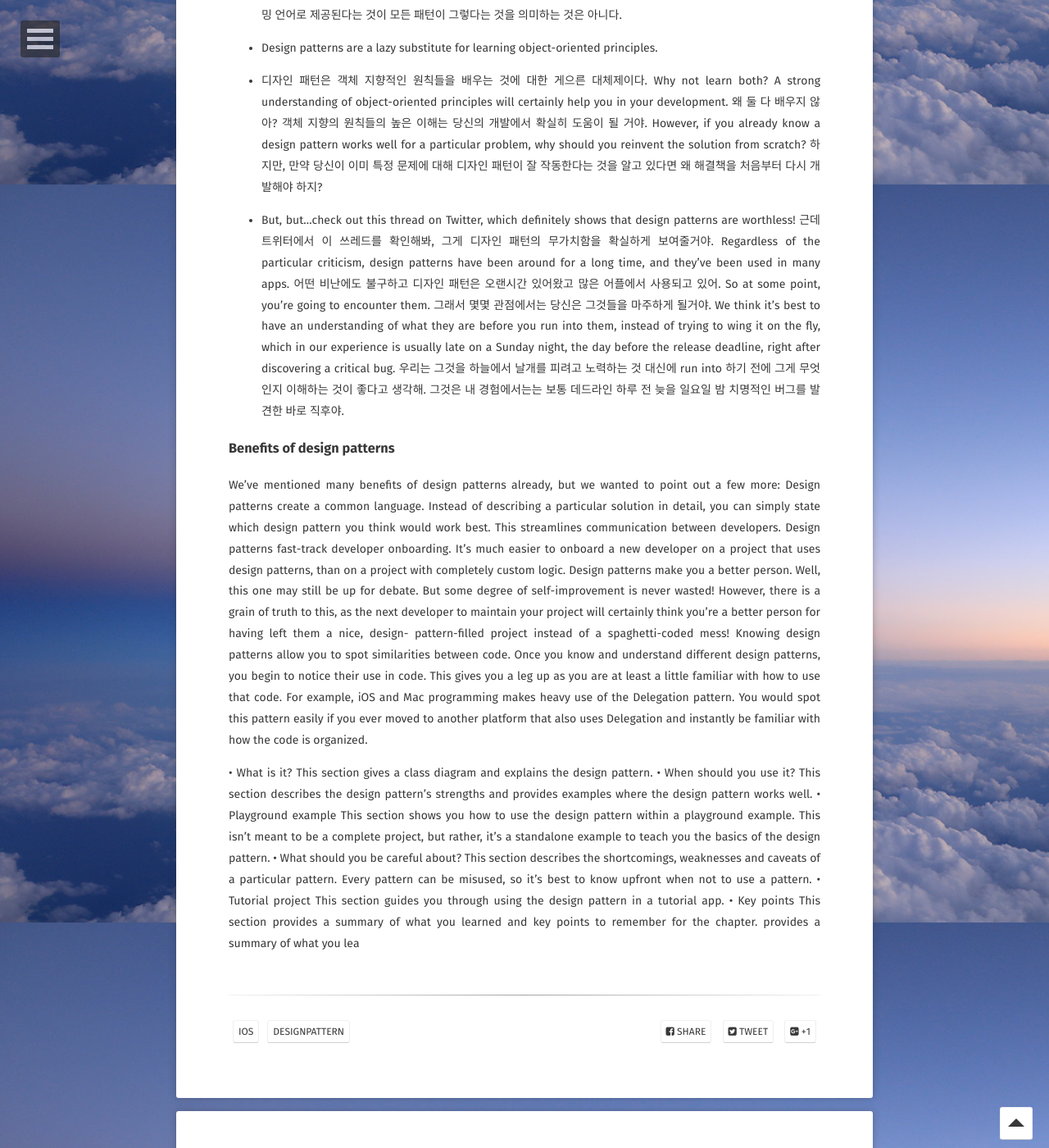
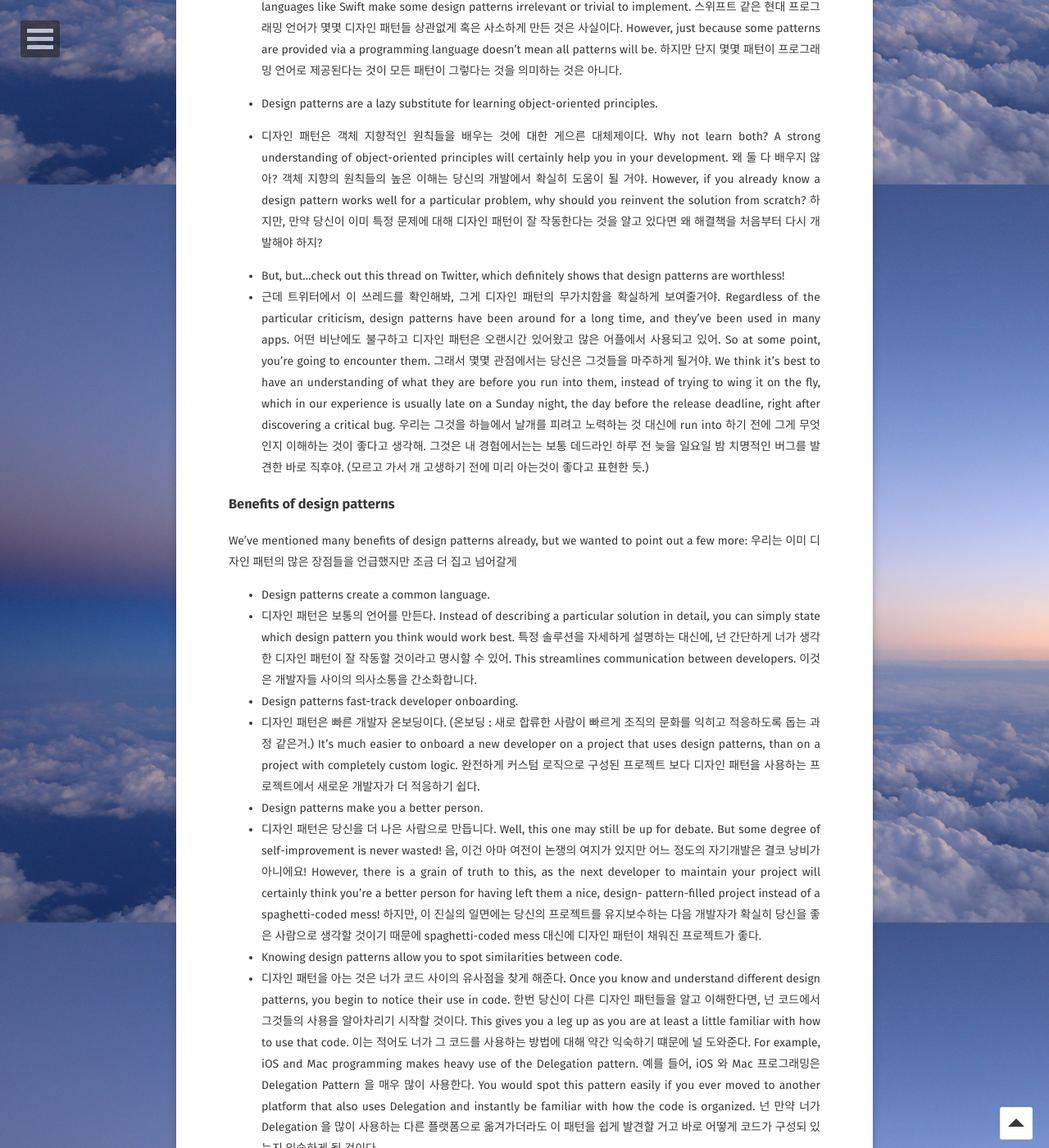
Before and after one commit to DanJeong-KR/changSic.github.io, a Jekyll site: the page built from _posts/2019-11-09-DesignPattern.md, in a window 1280 px wide and 1400 px high, scrolled down 3375 px. Shown: the whole window at 82% size. Built offline with Jekyll 4.4.1, drawn with Linux system fonts in a browser that asks for light colours; some web fonts are replaced; comment, search, counter and statistics services are not loaded; some of the changed text lies outside the part shown.

Commit message:
Posting Design Pattern

```diff
--- a/_posts/2019-11-09-DesignPattern.md
+++ b/_posts/2019-11-09-DesignPattern.md
@@ -9,8 +9,10 @@
 comments: true
 ---
 
+이 글은 raywenderlich에서 발행한 Design Patterns By Tutorials 의 Chapter 1. What are Design Patterns? 을 번역한 것으로 출처를 밝힙니다.
+
+
 ### A real-world example
-
 The introduction told you that design patterns are reusable, template solutions to common development problems.
 디자인 패턴은 개발에서 발생하는 일반적인 문제에 대한 재사용 가능하고 템플릿한 해결책 입니다.
 Design patterns aren’t concrete implementations, but rather, serve as starting points for writing code.
@@ -46,7 +48,6 @@
 당신은 디자인 패턴에 대해 다 배운 거에요. 자세히 알고 싶나요? 하나씩 봅시다.
 
 ### Example explanation
-
 The “design pattern” here is the use of wheelbarrows and carts.
 여기에서 '디자인 패턴'은 손수레와 카트를 사용하는 것입니다.
 These are common, best practice tools in gardening.
@@ -143,40 +144,55 @@
 하지만, 만약 당신이 이미 특정 문제에 대해 디자인 패턴이 잘 작동한다는 것을 알고 있다면 왜 해결책을 처음부터 다시 개발해야 하지?
 
 * But, but...check out this thread on Twitter, which definitely shows that design patterns are worthless!
-근데 트위터에서 이 쓰레드를 확인해봐, 그게 디자인 패턴의 무가치함을 확실하게 보여줄거야.
+* 근데 트위터에서 이 쓰레드를 확인해봐, 그게 디자인 패턴의 무가치함을 확실하게 보여줄거야.
 Regardless of the particular criticism, design patterns have been around for a long time, and they’ve been used in many apps.
 어떤 비난에도 불구하고 디자인 패턴은 오랜시간 있어왔고 많은 어플에서 사용되고 있어.
 So at some point, you’re going to encounter them.
 그래서 몇몇 관점에서는 당신은 그것들을 마주하게 될거야.
 We think it’s best to have an understanding of what they are before you run into them, instead of trying to wing it on the fly, which in our experience is usually late on a Sunday night, the day before the release deadline, right after discovering a critical bug.
 우리는 그것을 하늘에서 날개를 피려고 노력하는 것 대신에 run into 하기 전에 그게 무엇인지 이해하는 것이 좋다고 생각해. 그것은 내 경험에서는는 보통 데드라인 하루 전 늦을 일요일 밤 치명적인 버그를 발견한 바로 직후야.
+(모르고 가서 개 고생하기 전에 미리 아는것이 좋다고 표현한 듯.)
 
 ### Benefits of design patterns
-
 We’ve mentioned many benefits of design patterns already, but we wanted to point out a few more:
-Design patterns create a common language.
-Instead of describing a particular solution in detail, you can simply state which design pattern you think would work best. This streamlines communication between developers.
-Design patterns fast-track developer onboarding.
+우리는 이미 디자인 패턴의 많은 장점들을 언급했지만 조금 더 집고 넘어갈게
+* Design patterns create a common language.
+* 디자인 패턴은 보통의 언어를 만든다.
+Instead of describing a particular solution in detail, you can simply state which design pattern you think would work best.
+특정 솔루션을 자세하게 설명하는 대신에, 넌 간단하게 너가 생각한 디자인 패턴이 잘 작동할 것이라고 명시할 수 있어.
+This streamlines communication between developers.
+이것은 개발자들 사이의 의사소통을 간소화합니다.
+* Design patterns fast-track developer onboarding.
+* 디자인 패턴은 빠른 개발자 온보딩이다. (온보딩 : 새로 합류한 사람이 빠르게 조직의 문화를 익히고 적응하도록 돕는 과정 같은거.)
 It’s much easier to onboard a new developer on a project that uses design patterns, than on a project with completely custom logic.
-Design patterns make you a better person.
-Well, this one may still be up for debate. But some degree of self-improvement is never wasted! However, there is a grain of truth to this, as the next developer to maintain your project will certainly think you’re a better person for having left them a nice, design- pattern-filled project instead of a spaghetti-coded mess!
-Knowing design patterns allow you to spot similarities between code.
-Once you know and understand different design patterns, you begin to notice their use in code. This gives you a leg up as you are at least a little familiar with how to use that code. For example, iOS and Mac programming makes heavy use of the Delegation pattern. You would spot this pattern easily if you ever moved to another platform that also uses Delegation and instantly be familiar with how the code is organized.
+완전하게 커스텀 로직으로 구성된 프로젝트 보다 디자인 패턴을 사용하는 프로젝트에서 새로운 개발자가 더 적응하기 쉽다.
+* Design patterns make you a better person.
+* 디자인 패턴은 당신을 더 나은 사람으로 만듭니다.
+Well, this one may still be up for debate. But some degree of self-improvement is never wasted!
+음, 이건 아마 여전이 논쟁의 여지가 있지만 어느 정도의 자기개발은 결코 낭비가 아니에요!
+However, there is a grain of truth to this, as the next developer to maintain your project will certainly think you’re a better person for having left them a nice, design- pattern-filled project instead of a spaghetti-coded mess!
+하지만, 이 진실의 일면에는 당신의 프로젝트를 유지보수하는 다음 개발자가 확실히 당신을 좋은 사람으로 생각할 것이기 때문에 spaghetti-coded mess 대신에 디자인 패턴이 채워진 프로젝트가 좋다.
+* Knowing design patterns allow you to spot similarities between code.
+* 디자인 패턴을 아는 것은 너가 코드 사이의 유사점을 찾게 해준다.
+Once you know and understand different design patterns, you begin to notice their use in code.
+한번 당신이 다른 디자인 패턴들을 알고 이해한다면, 넌 코드에서 그것들의 사용을 알아차리기 시작할 것이다.
+This gives you a leg up as you are at least a little familiar with how to use that code.
+이는 적어도 너가 그 코드를 사용하는 방법에 대해 약간 익숙하기 떄문에 널 도와준다.
+For example, iOS and Mac programming makes heavy use of the Delegation pattern.
+예를 들어, iOS 와 Mac 프로그래밍은 Delegation Pattern 을 매우 많이 사용한다.
+You would spot this pattern easily if you ever moved to another platform that also uses Delegation and instantly be familiar with how the code is organized.
+넌 만약 너가 Delegation 을 많이 사용하는 다른 플랫폼으로 옮겨가더라도 이 패턴을 쉽게 발견할 거고 바로 어떻게 코드가 구성되 있는지 익숙하게 될 것이다.
 
 
-
-
-
-• What is it?
-This section gives a class diagram and explains the design pattern.
-• When should you use it?
-This section describes the design pattern’s strengths and provides examples where the design pattern works well.
-• Playground example
-This section shows you how to use the design pattern within a playground example. This isn’t meant to be a complete project, but rather, it’s a standalone example to teach you the basics of the design pattern.
-• What should you be careful about?
-This section describes the shortcomings, weaknesses and caveats of a particular pattern. Every pattern can be misused, so it’s best to know upfront when not to use a pattern.
-• Tutorial project
-This section guides you through using the design pattern in a tutorial app.
-• Key points
-This section provides a summary of what you learned and key points to remember for
-the chapter. provides a summary of what you lea
+### Key points
+In this chapter, you learned what design patterns are and why you should care about them. Here are the key points to remember:
+* Design patterns aren't concrete implementations, but rather, they are a starting point for writing code.
+디자인 패턴은 구체적으로 실행하는 것이 아니라 오히려 코드를 작성하는 시작점에 가깝다.
+* Design patterns collectively form a set of best practices to help you write more understandable and easier-to-maintain code.
+디자인 패턴은 집합적으로는 너가 더 이해학 쉽고 유지보수하기 쉬운 코드를 작성하는데 도움이 되는 좋은 방식들의 집합을 형성하게 한다.
+* There are three main types of design patterns: structural, behavioral and creational.
+디지인 패턴에는 3개의 타입이 존재한다. structural, behavioral, creational
+* There are both criticisms and benefits of design patterns.
+디자인 패턴에는 비판적인 부분과 긍정적인 부분 모두 존재한다.
+Ultimately, they are commonplace in software development, and you're likely to encounter them. Therefore, having a good grasp of them is important.
+궁극적으로 디자인 패턴은 소프트웨어 개발에서 매우 흔하고 넌 그것들을 계속 마주하게 될 거야. 그러므로 디자인 패턴을 잘 이해하는 것이 중요하지.
```
